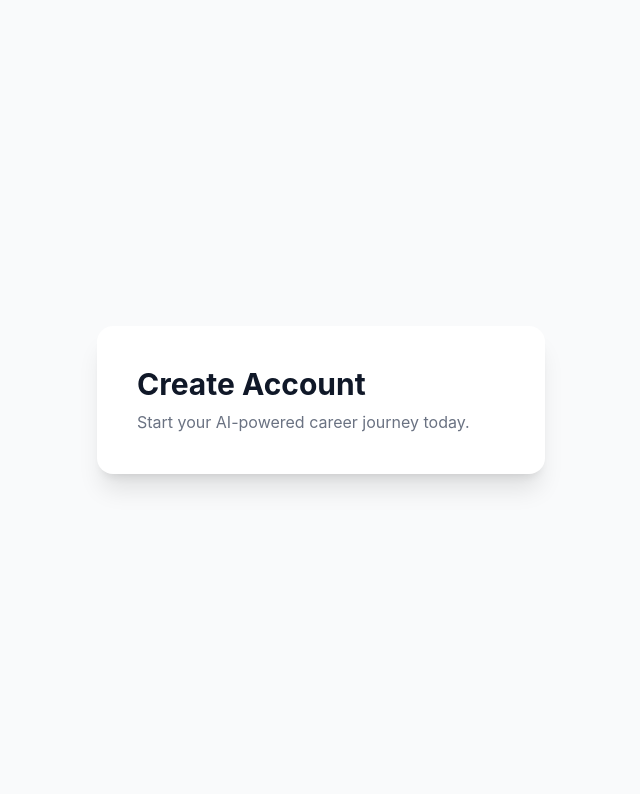
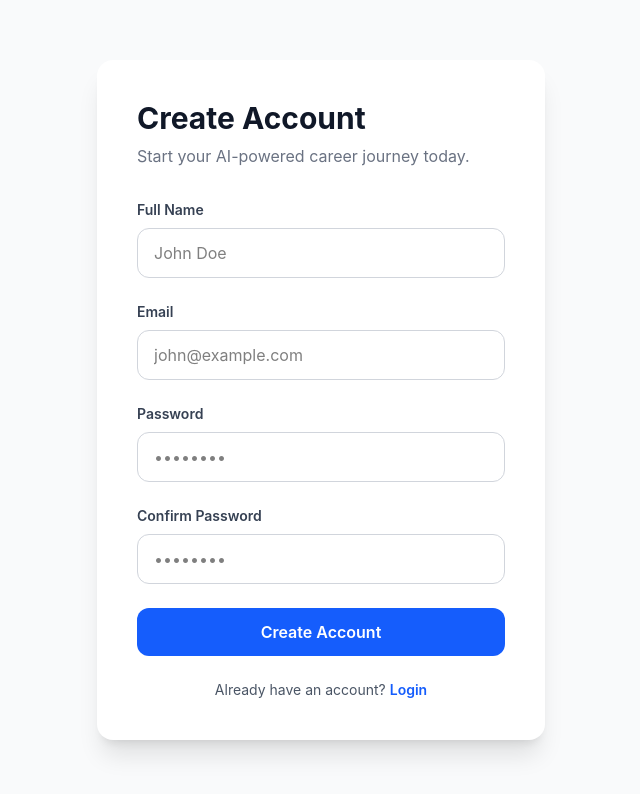
Before and after one commit to teekshnasaraf/careerAI, a React (Vite) app in the folder frontend/: page /register in a window 1280 px wide. Shown: the top 794 px of the page, without its empty margins (319-959 px from the left). Built offline with nearby package versions, Linux system fonts and the light colour scheme.

Commit message:
feat( auth): build reusable input and button components and register page

```diff
--- /dev/null
+++ b/frontend/src/components/ui/Button.tsx
@@ -0,0 +1,20 @@
+import type { ButtonHTMLAttributes } from "react";
+
+type ButtonProps = ButtonHTMLAttributes<HTMLButtonElement>;
+
+function Button({
+  children,
+  className = "",
+  ...props
+}: ButtonProps) {
+  return (
+    <button
+      className={`w-full rounded-xl bg-blue-600 px-5 py-3 font-semibold text-white transition hover:bg-blue-700 disabled:cursor-not-allowed disabled:opacity-60 ${className}`}
+      {...props}
+    >
+      {children}
+    </button>
+  );
+}
+
+export default Button;
--- /dev/null
+++ b/frontend/src/components/ui/Input.tsx
@@ -0,0 +1,34 @@
+import type { InputHTMLAttributes } from "react";
+
+interface InputProps extends InputHTMLAttributes<HTMLInputElement> {
+  label: string;
+  error?: string;
+}
+
+function Input({
+  label,
+  error,
+  className = "",
+  ...props
+}: InputProps) {
+  return (
+    <div className="space-y-2">
+      <label className="block text-sm font-semibold text-gray-700">
+        {label}
+      </label>
+
+      <input
+        className={`w-full rounded-xl border border-gray-300 px-4 py-3 outline-none transition focus:border-blue-600 focus:ring-2 focus:ring-blue-200 ${className}`}
+        {...props}
+      />
+
+      {error && (
+        <p className="text-sm text-red-500">
+          {error}
+        </p>
+      )}
+    </div>
+  );
+}
+
+export default Input;
--- a/frontend/src/pages/Register/RegisterPage.tsx
+++ b/frontend/src/pages/Register/RegisterPage.tsx
@@ -1,3 +1,7 @@
+import { Link } from "react-router-dom";
+import Button from "../../components/ui/Button";
+import Input from "../../components/ui/Input";
+
 function RegisterPage() {
   return (
     <div className="w-full max-w-md rounded-2xl bg-white p-10 shadow-xl">
@@ -5,8 +9,48 @@ function RegisterPage() {
         Create Account
       </h1>
 
-      <p className="text-gray-500">
+      <p className="mb-8 text-gray-500">
         Start your AI-powered career journey today.
+      </p>
+
+      <form className="space-y-6">
+        <Input
+          label="Full Name"
+          placeholder="John Doe"
+          type="text"
+        />
+
+        <Input
+          label="Email"
+          placeholder="john@example.com"
+          type="email"
+        />
+
+        <Input
+          label="Password"
+          placeholder="••••••••"
+          type="password"
+        />
+
+        <Input
+          label="Confirm Password"
+          placeholder="••••••••"
+          type="password"
+        />
+
+        <Button type="submit">
+          Create Account
+        </Button>
+      </form>
+
+      <p className="mt-6 text-center text-sm text-gray-600">
+        Already have an account?{" "}
+        <Link
+          to="/login"
+          className="font-semibold text-blue-600 hover:underline"
+        >
+          Login
+        </Link>
       </p>
     </div>
   );
```
